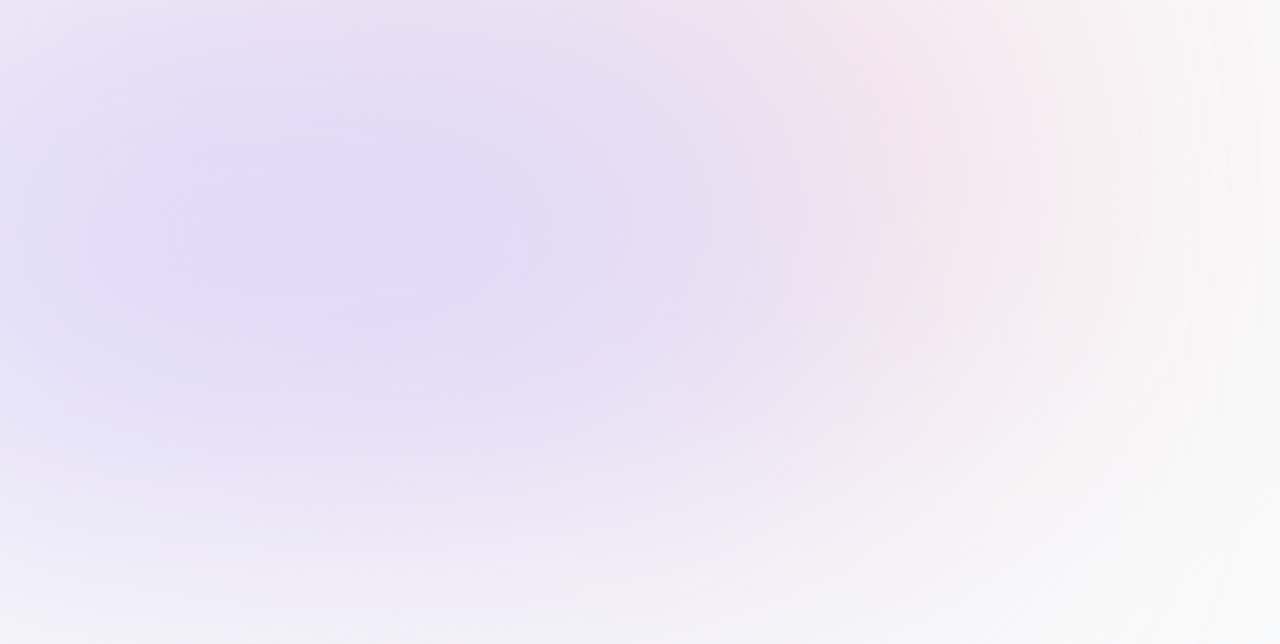
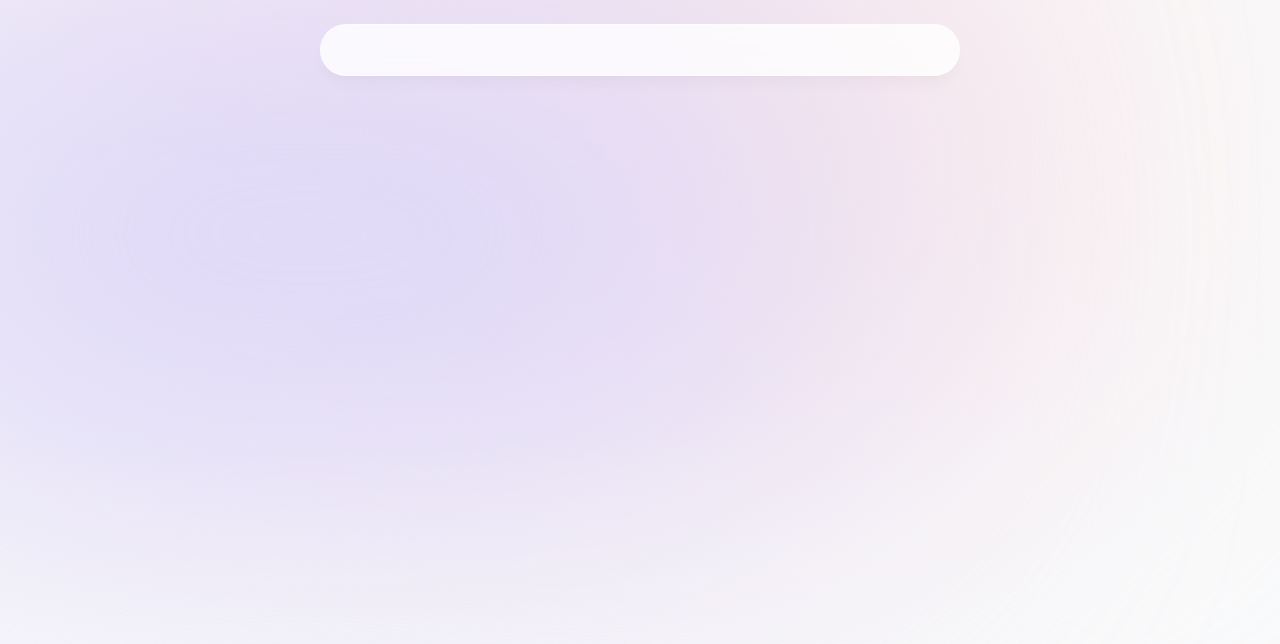
Before and after one commit to tiagorahal/portfolio_2.0, a Next.js app: page / in a window 1280 px wide. Shown: the top 644 px of the page. Built offline with nearby package versions, Linux system fonts and the light colour scheme.

Commit message:
Adjust background, Add header bar

```diff
--- a/app/layout.tsx
+++ b/app/layout.tsx
@@ -1,26 +1,28 @@
-import './globals.css'
-import { Inter } from 'next/font/google'
+import "./globals.css";
+import { Inter } from "next/font/google";
+import Header from "@/components/header";
 
-const inter = Inter({ subsets: ['latin'] })
+const inter = Inter({ subsets: ["latin"] });
 
 export const metadata = {
-  title: 'Tiago | Personal Portfolio',
-  description: 'Tiago is a full-stack developer with 5 years of experience',
-}
+  title: "Tiago | Personal Portfolio",
+  description: "Tiago is a full-stack developer with 5 years of experience",
+};
 
 export default function RootLayout({
   children,
 }: {
-  children: React.ReactNode
+  children: React.ReactNode;
 }) {
   return (
     <html lang="en">
-      <body className={`${inter.className} bg-gray-50 text-gray-950 relative`}>
-        <div className='bg-[#fbe2e3] absolute top-[-6rem] right-[11rem] h-[31.25rem] w-[50rem] -z-10 rounded-full blur-[10rem] sm:w-[68.75rem]'></div>
-        <div className='bg-[#dbd7fb] absolute top-[-1rem] left-[-35rem] h-[31.25rem] w-[31.25rem] -z-10 rounded-full blur-[10rem] sm:w-[68.75rem] md:left-[-33rem] lg:left-[-28rem] xl:left-[-15rem] 2xl:left-[-5rem]'></div>
+      <body className={`${inter.className} bg-gray-50 text-gray-950 relative pt-28 sm:pt-36`}>
+        <div className="bg-[#fbe2e3] absolute top-[-6rem] -z-10 right-[11rem] h-[31.25rem] w-[31.25rem] rounded-full blur-[10rem] sm:w-[68.75rem] dark:bg-[#946263]"></div>
+        <div className="bg-[#dbd7fb] absolute top-[-1rem] -z-10 left-[-35rem] h-[31.25rem] w-[50rem] rounded-full blur-[10rem] sm:w-[68.75rem] md:left-[-33rem] lg:left-[-28rem] xl:left-[-15rem] 2xl:left-[-5rem] dark:bg-[#676394]"></div>
 
+        <Header />
         {children}
       </body>
     </html>
-  )
+  );
 }
--- /dev/null
+++ b/components/header.tsx
@@ -0,0 +1,11 @@
+import React from 'react'
+
+export default function Header() {
+  return (
+    <header className='z-[999] relative'>
+      <div className='fixed top-0 w-full left-1/2 -translate-x-1/2 h-[4.5rem] rounded-none border border-white border-opacity-40 bg-white bg-opacity-80 shadow-lg shadow-black/[0.03] backdrop-blur-[0.5rem] sm:top-6 sm:h-[3.25rem] sm:rounded-full md:w-[75%] lg:w-[50%]'>
+
+      </div>
+    </header>
+  )
+}
```
